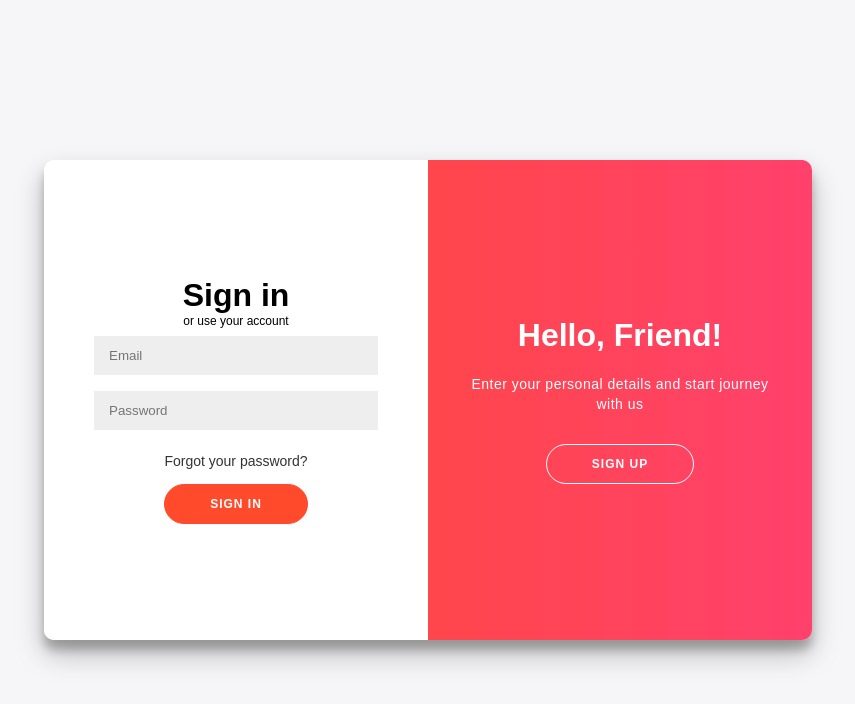
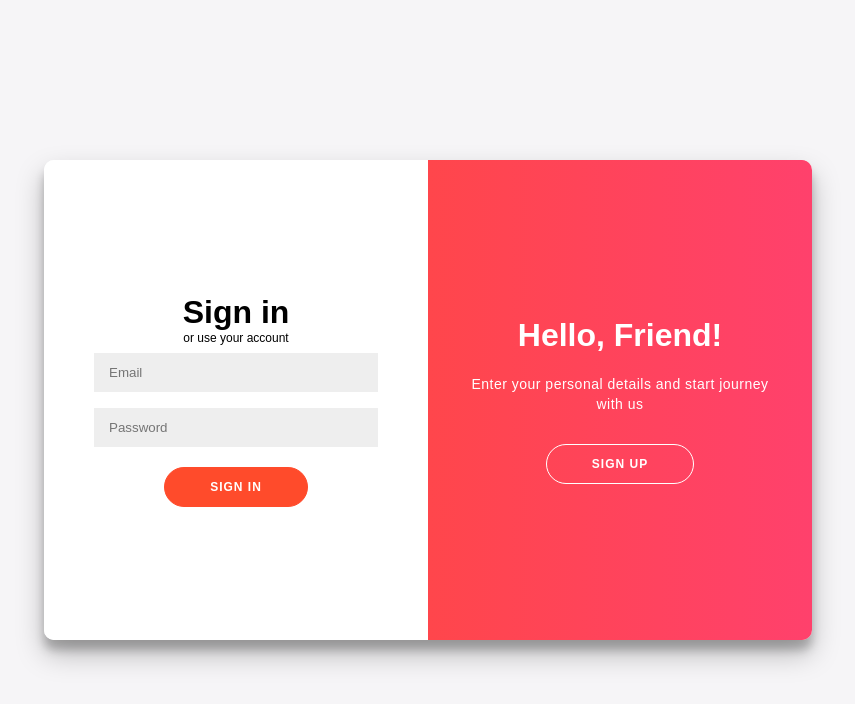
Before and after one commit to trananhchuong/authentication-app, a Next.js app in the folder client/: page / in a window 1280 px wide. Shown: the top 704 px of the page, without its empty margins (212-1067 px from the left). Built offline with nearby package versions, Linux system fonts and the light colour scheme; no server answers.

Commit message:
update loginform

```diff
--- a/client/components/authen/AuthenticationComponent.js
+++ b/client/components/authen/AuthenticationComponent.js
@@ -78,7 +78,6 @@ const AuthenticationComponentStyled = styled.div`
     padding: 0 50px;
     height: 100%;
     text-align: center;
-  }
 
     input {
       background-color: #eee;
@@ -86,6 +85,11 @@ const AuthenticationComponentStyled = styled.div`
       padding: 12px 15px;
       margin: 8px 0;
       width: 100%;
+    }
+
+    .button-signin {
+      margin-top: 12px;
+    }
   }
 
   .container {
--- a/client/components/authen/LoginForm.js
+++ b/client/components/authen/LoginForm.js
@@ -1,22 +1,84 @@
+import { yupResolver } from "@hookform/resolvers/yup";
 import React from "react";
-import PropTypes from "prop-types";
-import Link from "next/link";
+import { useForm } from "react-hook-form";
+import * as yup from "yup";
+import {
+  ERROR_MESSAGE,
+  getErrorByCode,
+  USER_INFORMATION_FORM_INPUT_NAME,
+} from "../../constants/authenConstants";
+import CustomFormInput from "../formCustomInput/CustomFormInput";
 
 LoginForm.propTypes = {};
 
+const schemaValidate = () => {
+  return yup.object().shape({
+    [USER_INFORMATION_FORM_INPUT_NAME.EMAIL]: yup
+      .string()
+      .required(getErrorByCode({ errorCode: ERROR_MESSAGE.REQUIRED_FIELD }))
+      .email(getErrorByCode({ errorCode: ERROR_MESSAGE.EMAIL_INVALID })),
+    [USER_INFORMATION_FORM_INPUT_NAME.PASSWORD]: yup
+      .string()
+      .required(getErrorByCode({ errorCode: ERROR_MESSAGE.REQUIRED_FIELD })),
+  });
+};
+
 function LoginForm(props) {
+  const {
+    register,
+    handleSubmit,
+    trigger,
+    getValues,
+    control,
+    setValue,
+    setError,
+    clearErrors,
+    formState: { errors },
+  } = useForm({
+    mode: "onChange",
+    resolver: yupResolver(schemaValidate()),
+    // defaultValues: {
+    // },
+  });
+  console.log("🚀 ~ file: LoginForm.js:43 ~ LoginForm ~ errors", errors);
+
+  const onSubmit = (values) => {
+    console.log("🚀 ~ file: LoginForm.js:45 ~ onSubmit ~ values", values);
+  };
+
   return (
     <div className="form-container sign-in-container">
-      <form action="#">
+      <form onSubmit={handleSubmit(onSubmit)}>
         <h1>Sign in</h1>
 
         <span>or use your account</span>
-        <input type="email" placeholder="Email" />
-        <input type="password" placeholder="Password" />
 
-        <Link href="/">Forgot your password? </Link>
+        <CustomFormInput
+          name={USER_INFORMATION_FORM_INPUT_NAME.EMAIL}
+          errors={errors}
+        >
+          <input
+            autocomplete="off"
+            placeholder="Email"
+            {...register(USER_INFORMATION_FORM_INPUT_NAME.EMAIL)}
+          />
+        </CustomFormInput>
 
-        <button>Sign In</button>
+        <CustomFormInput
+          name={USER_INFORMATION_FORM_INPUT_NAME.PASSWORD}
+          errors={errors}
+        >
+          <input
+            autocomplete="off"
+            type="password"
+            placeholder="Password"
+            {...register(USER_INFORMATION_FORM_INPUT_NAME.PASSWORD)}
+          />
+        </CustomFormInput>
+
+        <button type="submit" className="button-signin">
+          Sign In
+        </button>
       </form>
     </div>
   );
--- /dev/null
+++ b/client/components/formCustomInput/CustomFormInput.js
@@ -0,0 +1,106 @@
+import { ErrorMessage } from "@hookform/error-message";
+import classNames from "classnames";
+import PropTypes from "prop-types";
+import React from "react";
+import styled from "styled-components";
+
+const CustomFormInputStyled = styled.div`
+  display: flex;
+  flex-direction: column;
+  position: relative;
+  width: 100%;
+
+
+  .content__box {
+    position: relative;
+  }
+
+  .custom__input__label {
+    font-size: 16px;
+    text-align: left;
+
+    font-weight: 700;
+    color: #4d4d4d;
+
+    &.isRequired:after {
+      content: " *";
+      color: red;
+    }
+  }
+
+  .error-content {
+    display: flex;
+
+    color: #bc2d5f;
+    font-size: 14px;
+    margin-top: 4px;
+
+    .icon__box {
+      margin-right: 8px;
+    }
+  }
+  .description {
+    font-size: 14px;
+    font-weight: 400;
+    font-style: italic;
+
+    margin-bottom: 8px;
+  }
+`;
+
+CustomFormInput.propTypes = {
+  label: PropTypes.any,
+  errors: PropTypes.object,
+  name: PropTypes.string,
+  classNameCustom: PropTypes.string,
+  labelForTrigger: PropTypes.bool,
+  isRequired: PropTypes.bool,
+  getValues: PropTypes.func,
+  hasInputBorderError: PropTypes.bool,
+  description: PropTypes.string,
+};
+
+CustomFormInput.defaultProps = {
+  label: null,
+  errors: {},
+  name: null,
+  classNameCustom: "custom-input__box",
+  labelForTrigger: true,
+  isRequired: false,
+  getValues: () => {},
+  hasInputBorderError: true,
+  description: null,
+};
+
+function CustomFormInput(props) {
+  const { errors, children, name, classNameCustom, hasInputBorderError } =
+    props;
+
+  const renderErrorMessage = (message) => {
+    return (
+      <div className="error-content">
+        <div className="content">{message}</div>
+      </div>
+    );
+  };
+
+  return (
+    <CustomFormInputStyled className={classNameCustom}>
+      <div
+        className={classNames({
+          content__box: true,
+          isError: hasInputBorderError && !!errors?.[name],
+        })}
+      >
+        {children}
+      </div>
+      <ErrorMessage
+        errors={errors}
+        name={name}
+        render={({ message }) => renderErrorMessage(message)}
+      />
+    </CustomFormInputStyled>
+  );
+}
+
+export default CustomFormInput;
--- a/client/components/layouts/Layout.js
+++ b/client/components/layouts/Layout.js
@@ -3,7 +3,6 @@ import Head from "next/head";
 import Link from "next/link";
 import { useRouter } from "next/router";
 import LayoutLogged from "./LayoutLogged";
-import LayoutNotLogged from "./LayoutNotLogged";
 
 import styled from "styled-components";
 import AuthenticationComponent from "../authen/AuthenticationComponent";
--- /dev/null
+++ b/client/constants/authenConstants.js
@@ -0,0 +1,23 @@
+export const USER_INFORMATION_FORM_INPUT_NAME = {
+  EMAIL: "email",
+  USERNAME: "username",
+  PASSWORD: "password",
+};
+
+export const ERROR_MESSAGE = {
+  REQUIRED_FIELD: "REQUIRED_FIELD",
+  EMAIL_INVALID: "EMAIL_INVALID",
+};
+
+export const getErrorByCode = ({ errorCode }) => {
+  switch (errorCode) {
+    case ERROR_MESSAGE.REQUIRED_FIELD:
+      return "The field can not be empty";
+
+    case ERROR_MESSAGE.EMAIL_INVALID:
+      return "The email is not valid";
+
+    default:
+      break;
+  }
+};
--- a/client/pages/index.js
+++ b/client/pages/index.js
@@ -37,7 +37,6 @@ export default function Home() {
         setAuth(false);
       }
     } catch (e) {
-      console.log("🚀 ~ file: index.js:40 ~ getHasAuthentication ~ e", e)
       setAuth(false);
     }
   };
```
Also changed, not shown: client/package.json (+6 -1 lines). Lines whose indentation alone changed are shown as unchanged.
